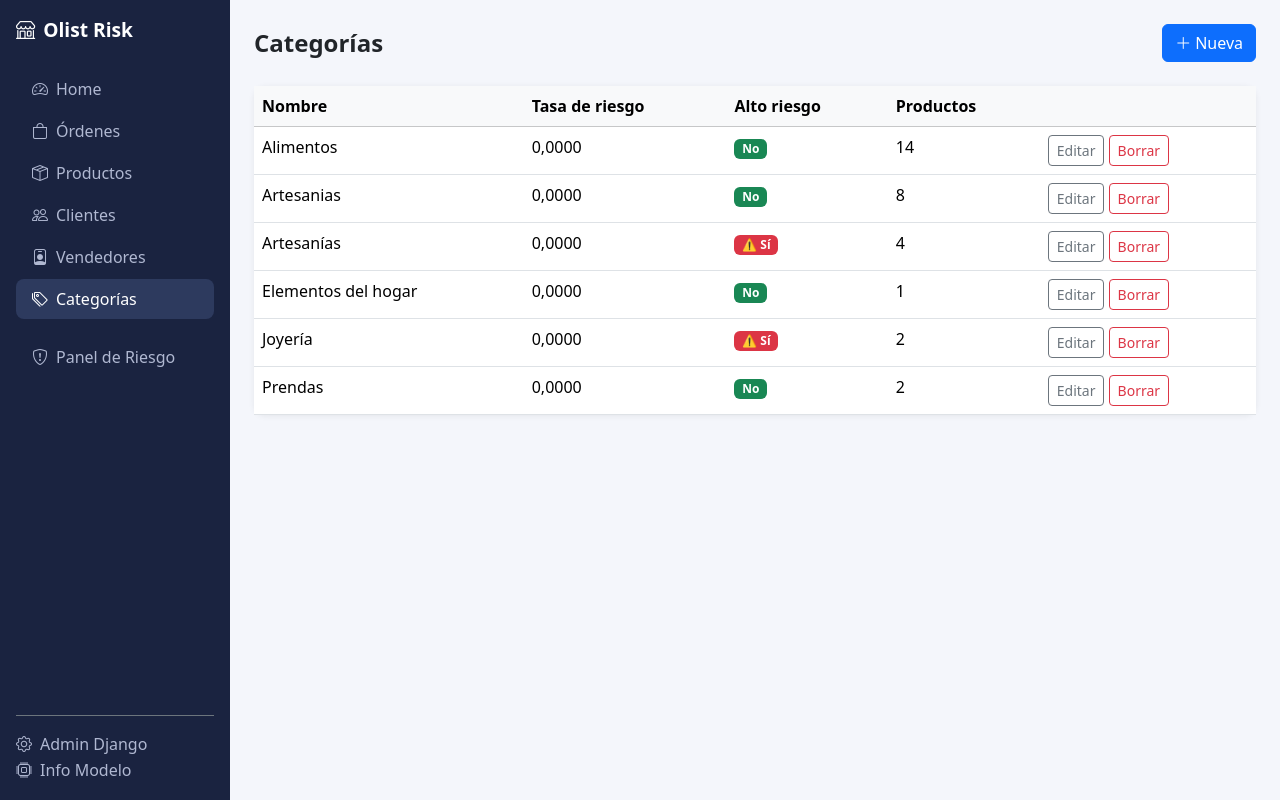
After one commit to Breinerma/Modelo, a Django app: page /categorias/ in a window 1280 px wide. The commit adds this page. Run offline with Django 4.2, Linux system fonts and the light colour scheme; data comes from the database, SQL or seed files in the repository; both versions use the stored data as it was after the commit.

Commit message:
Agrego correcciones de URL Ediciones del Readme y... Actualización sobre las categorías En el Marketplace.

```diff
--- a/marketplace/templates/marketplace/base.html
+++ b/marketplace/templates/marketplace/base.html
@@ -29,7 +29,7 @@
       <li class="nav-item">
         <a class="nav-link {% if request.resolver_match.url_name == 'dashboard' %}active{% endif %}"
            href="{% url 'marketplace:dashboard' %}">
-          <i class="bi bi-speedometer2 me-2"></i>Dashboard
+          <i class="bi bi-speedometer2 me-2"></i>Home
         </a>
       </li>
       <li class="nav-item">
@@ -54,6 +54,12 @@
         <a class="nav-link {% if 'seller' in request.resolver_match.url_name %}active{% endif %}"
            href="{% url 'marketplace:seller_list' %}">
           <i class="bi bi-person-badge me-2"></i>Vendedores
+        </a>
+      </li>
+      <li class="nav-item">
+        <a class="nav-link {% if 'category' in request.resolver_match.url_name %}active{% endif %}"
+           href="{% url 'marketplace:category_list' %}">
+          <i class="bi bi-tags me-2"></i>Categorías
         </a>
       </li>
       <li class="nav-item mt-3">
--- /dev/null
+++ b/marketplace/templates/marketplace/category_list.html
@@ -0,0 +1,33 @@
+{% extends "marketplace/base.html" %}
+{% block title %}Categorías{% endblock %}
+{% block content %}
+<div class="d-flex justify-content-between align-items-center mb-4">
+  <h4 class="fw-bold mb-0">Categorías</h4>
+  <a href="{% url 'marketplace:category_create' %}" class="btn btn-primary">
+    <i class="bi bi-plus-lg me-1"></i>Nueva
+  </a>
+</div>
+<div class="card">
+  <table class="table table-hover mb-0">
+    <thead class="table-light">
+      <tr><th>Nombre</th><th>Tasa de riesgo</th><th>Alto riesgo</th><th>Productos</th><th></th></tr>
+    </thead>
+    <tbody>
+      {% for c in categories %}
+      <tr>
+        <td>{{ c.name }}</td>
+        <td>{{ c.risk_rate|floatformat:4 }}</td>
+        <td>{% if c.is_high_risk %}<span class="badge bg-danger">⚠️ Sí</span>{% else %}<span class="badge bg-success">No</span>{% endif %}</td>
+        <td>{{ c.total_products }}</td>
+        <td>
+          <a href="{% url 'marketplace:category_edit' c.pk %}" class="btn btn-sm btn-outline-secondary">Editar</a>
+          <a href="{% url 'marketplace:category_delete' c.pk %}" class="btn btn-sm btn-outline-danger">Borrar</a>
+        </td>
+      </tr>
+      {% empty %}
+      <tr><td colspan="5" class="text-center text-muted py-4">No hay categorías. <a href="{% url 'marketplace:category_create' %}">Crear la primera</a>.</td></tr>
+      {% endfor %}
+    </tbody>
+  </table>
+</div>
+{% endblock %}
--- a/marketplace/urls.py
+++ b/marketplace/urls.py
@@ -5,35 +5,41 @@ app_name = "marketplace"
 
 urlpatterns = [
     # Dashboard
-    path("",                          views.dashboard,          name="dashboard"),
+    path("",                              views.dashboard,           name="dashboard"),
+
+    # Categories
+    path("categorias/",                   views.category_list,       name="category_list"),
+    path("categorias/nueva/",             views.category_create,     name="category_create"),
+    path("categorias/<int:pk>/editar/",   views.category_edit,       name="category_edit"),
+    path("categorias/<int:pk>/borrar/",   views.category_delete,     name="category_delete"),
 
     # Customers
-    path("clientes/",                 views.customer_list,      name="customer_list"),
-    path("clientes/nuevo/",           views.customer_create,    name="customer_create"),
-    path("clientes/<int:pk>/",        views.customer_detail,    name="customer_detail"),
-    path("clientes/<int:pk>/editar/", views.customer_edit,      name="customer_edit"),
-    path("clientes/<int:pk>/borrar/", views.customer_delete,    name="customer_delete"),
+    path("clientes/",                     views.customer_list,       name="customer_list"),
+    path("clientes/nuevo/",               views.customer_create,     name="customer_create"),
+    path("clientes/<int:pk>/",            views.customer_detail,     name="customer_detail"),
+    path("clientes/<int:pk>/editar/",     views.customer_edit,       name="customer_edit"),
+    path("clientes/<int:pk>/borrar/",     views.customer_delete,     name="customer_delete"),
 
     # Sellers
-    path("vendedores/",                 views.seller_list,      name="seller_list"),
-    path("vendedores/nuevo/",           views.seller_create,    name="seller_create"),
-    path("vendedores/<int:pk>/",        views.seller_detail,    name="seller_detail"),
-    path("vendedores/<int:pk>/editar/", views.seller_edit,      name="seller_edit"),
-    path("vendedores/<int:pk>/borrar/", views.seller_delete,    name="seller_delete"),
+    path("vendedores/",                   views.seller_list,         name="seller_list"),
+    path("vendedores/nuevo/",             views.seller_create,       name="seller_create"),
+    path("vendedores/<int:pk>/",          views.seller_detail,       name="seller_detail"),
+    path("vendedores/<int:pk>/editar/",   views.seller_edit,         name="seller_edit"),
+    path("vendedores/<int:pk>/borrar/",   views.seller_delete,       name="seller_delete"),
 
     # Products
-    path("productos/",                 views.product_list,      name="product_list"),
-    path("productos/nuevo/",           views.product_create,    name="product_create"),
-    path("productos/<int:pk>/",        views.product_detail,    name="product_detail"),
-    path("productos/<int:pk>/editar/", views.product_edit,      name="product_edit"),
-    path("productos/<int:pk>/borrar/", views.product_delete,    name="product_delete"),
+    path("productos/",                    views.product_list,        name="product_list"),
+    path("productos/nuevo/",              views.product_create,      name="product_create"),
+    path("productos/<int:pk>/",           views.product_detail,      name="product_detail"),
+    path("productos/<int:pk>/editar/",    views.product_edit,        name="product_edit"),
+    path("productos/<int:pk>/borrar/",    views.product_delete,      name="product_delete"),
 
     # Orders
-    path("ordenes/",                          views.order_list,          name="order_list"),
-    path("ordenes/nueva/",                    views.order_create,        name="order_create"),
-    path("ordenes/<int:pk>/",                 views.order_detail,        name="order_detail"),
-    path("ordenes/<int:pk>/estado/",          views.order_status_update, name="order_status_update"),
+    path("ordenes/",                      views.order_list,          name="order_list"),
+    path("ordenes/nueva/",                views.order_create,        name="order_create"),
+    path("ordenes/<int:pk>/",             views.order_detail,        name="order_detail"),
+    path("ordenes/<int:pk>/estado/",      views.order_status_update, name="order_status_update"),
 
     # Risk
-    path("riesgo/",                           views.risk_dashboard,      name="risk_dashboard"),
+    path("riesgo/",                       views.risk_dashboard,      name="risk_dashboard"),
 ]
--- a/olist_project/urls.py
+++ b/olist_project/urls.py
@@ -1,8 +1,10 @@
 from django.contrib import admin
 from django.urls import path, include
+from olist_risk.urls import simulator_urls, api_urls
 
 urlpatterns = [
-    path('admin/',    admin.site.urls),
-    path('',          include('marketplace.urls')),
-    path('modelo/',   include('olist_risk.urls')),
+    path('admin/',   admin.site.urls),
+    path('',         include('marketplace.urls')),
+    path('modelo/',  include(simulator_urls)),
+    path('api/',     include(api_urls)),
 ]
--- a/olist_risk/urls.py
+++ b/olist_risk/urls.py
@@ -1,14 +1,16 @@
 from django.urls import path
 from . import views
 
-urlpatterns = [
-    # Vistas HTML
-    path('',            views.simulator,   name='simulator'),
-    path('modelo/',     views.model_info,  name='model_info'),
+# Rutas HTML del simulador (se montan bajo /modelo/)
+simulator_urls = [
+    path('',       views.simulator,  name='simulator'),
+    path('info/',  views.model_info, name='model_info'),
+]
 
-    # API REST (compatible con el HTML original)
-    path('api/',             views.api_root,       name='api_root'),
-    path('api/health/',      views.api_health,     name='api_health'),
-    path('api/predict/',     views.api_predict,    name='api_predict'),
-    path('api/model-info/',  views.api_model_info, name='api_model_info'),
+# Rutas de la API REST (se montan bajo /api/)
+api_urls = [
+    path('',          views.api_root,       name='api_root'),
+    path('health/',   views.api_health,     name='api_health'),
+    path('predict/',  views.api_predict,    name='api_predict'),
+    path('model-info/', views.api_model_info, name='api_model_info'),
 ]
```
Also changed, not shown: marketplace/templates/marketplace/product_form.html (added, +53 -0 lines), README.md, db.sqlite3.
